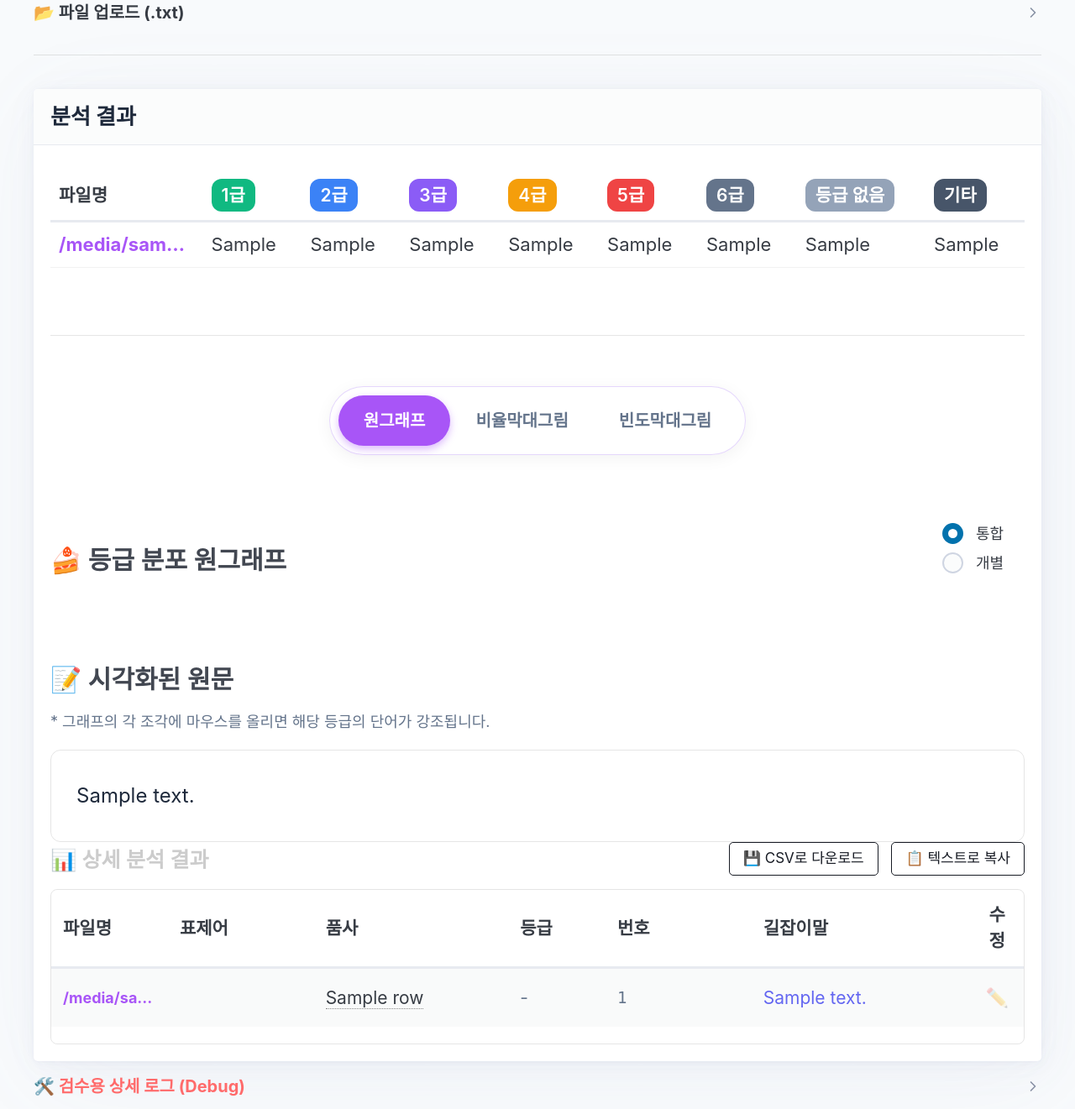
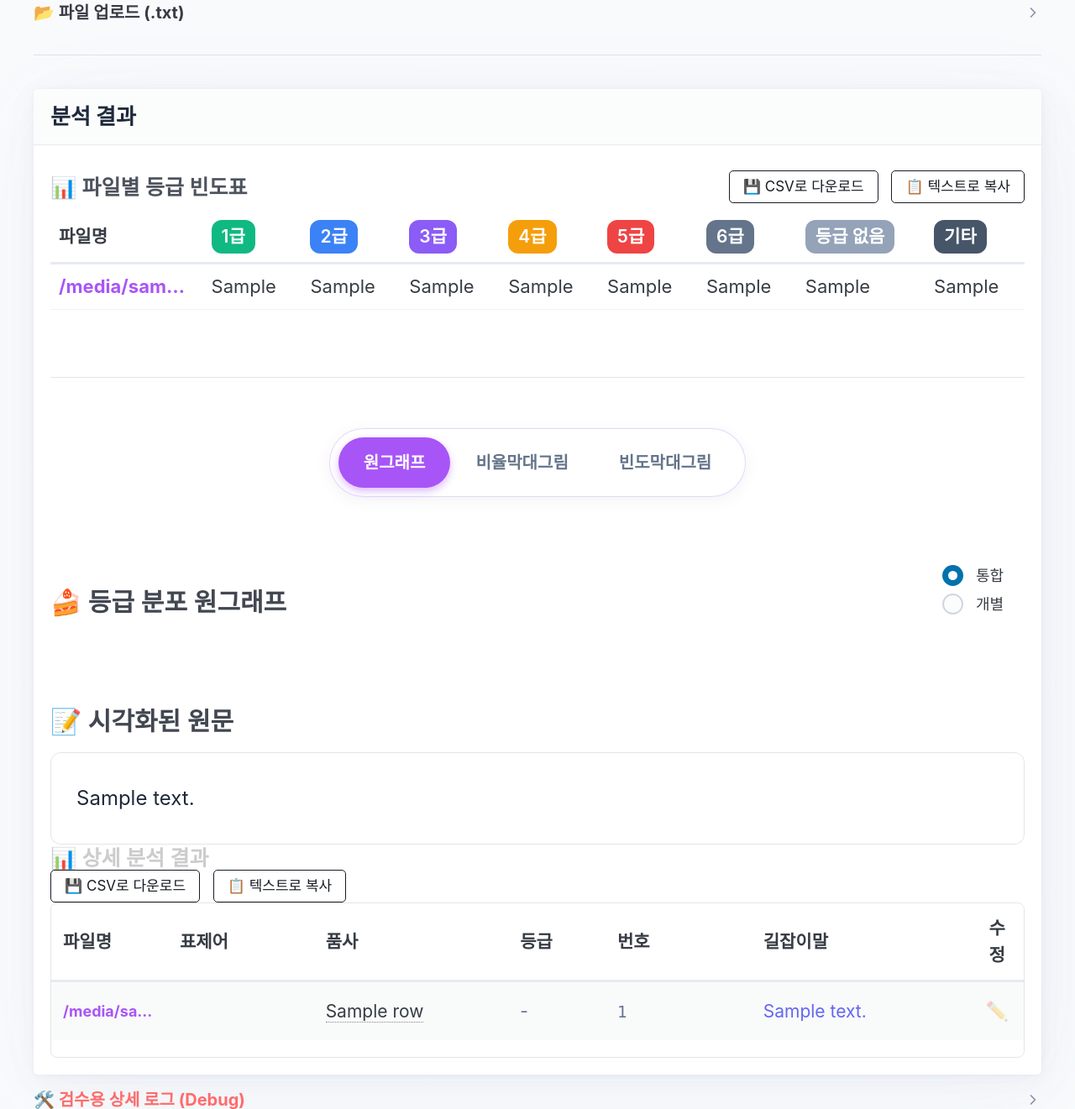
Before and after one commit to impulsive271/hangyeol, a Flask app: template templates/grade.html in a window 1280 px wide. Shown: the part 710-2031 px from the top of the page at 84% size. Run offline with Flask 3, Linux system fonts and the light colour scheme; the template is opened without the code that fills it: most values are stand-ins (such as "Sample title", 1, 10 or a date in 2020); some libraries are stand-ins or nearby versions; some web fonts are replaced.

Commit message:
feat: Add CSV download and copy buttons to Frequency Table, cleanup visualization text

```diff
--- a/templates/components/analysis_table.html
+++ b/templates/components/analysis_table.html
@@ -1,11 +1,10 @@
-<div style="display: flex; justify-content: space-between; align-items: center; margin-bottom: 0.8rem;">
 <h4 style="margin: 0; font-weight: 700; color: #ccc;">📊 상세 분석 결과</h4>
 <div>
-        <button type="button" class="outline contrast" onclick="downloadTableAsCsv()"
+    <button type="button" class="outline contrast" onclick="downloadTableAsCsv('analysis-table', 'analysis_result.csv')"
         style="padding: 6px 16px; font-size: 0.85rem; margin-bottom: 0; margin-right: 0.5rem;">
         💾 CSV로 다운로드
     </button>
-        <button type="button" class="outline contrast" onclick="copyTableText()"
+    <button type="button" class="outline contrast" onclick="copyTableText('analysis-table')"
         style="padding: 6px 16px; font-size: 0.85rem; margin-bottom: 0;">
         📋 텍스트로 복사
     </button>
@@ -197,31 +196,6 @@
 <script>
     let currentEditingRow = null;
     let localDebounceTimer; // [NEW] 디바운싱 타이머
-
-    function copyTableText() {
-        const table = document.getElementById('analysis-table');
-        if (!table) return;
-        let textToCopy = "";
-
-        // 헤더
-        const headers = Array.from(table.querySelectorAll('thead th'))
-            .slice(0, -1)
-            .map(th => th.innerText);
-        textToCopy += headers.join('\t') + '\n';
-
-        // 본문
-        const rows = table.querySelectorAll('tbody tr');
-        rows.forEach(row => {
-            const cells = Array.from(row.querySelectorAll('td'))
-                .slice(0, -1)
-                .map(td => td.innerText.replace(/[\r\n]+/g, " ").trim());
-            textToCopy += cells.join('\t') + '\n';
-        });
-
-        navigator.clipboard.writeText(textToCopy).then(() => {
-            alert('텍스트가 복사되었습니다! 엑셀에 붙여넣기 좋습니다.');
-        });
-    }
 
     function openEditModal(btn) {
         currentEditingRow = btn.closest('tr');
--- a/templates/components/visualization.html
+++ b/templates/components/visualization.html
@@ -84,9 +84,7 @@
     <!-- 3. 하이라이트 원문 영역 (공통) -->
     <div style="margin-top: 1rem;">
         <h3 style="margin-bottom: 1rem; font-weight: 700;">📝 시각화된 원문</h3>
-        <p style="color: var(--color-text-muted); font-size: 0.9rem; margin-bottom: 1rem;">
-            * 그래프의 각 조각에 마우스를 올리면 해당 등급의 단어가 강조됩니다.
-        </p>
+
         <!-- [NEW] 파일 선택 드롭다운 -->
         {% if file_text_contents and file_text_contents|length > 1 %}
         <div style="margin-bottom: 1rem; text-align: right;">
--- a/templates/grade.html
+++ b/templates/grade.html
@@ -44,8 +44,24 @@
     </header>
 
     <!-- [NEW] 등급 빈도수 테이블 -->
-    <div style="margin: 1.5rem 0; overflow-x: auto; text-align: center;">
-      <table role="grid" style="text-align: center; width: 100%; border-collapse: collapse;">
+    <div
+      style="display: flex; justify-content: space-between; align-items: center; margin-top: 1.5rem; margin-bottom: 0.5rem;">
+      <h4 style="margin: 0; font-weight: 700;">📊 파일별 등급 빈도표</h4>
+      <div>
+        <button type="button" class="outline contrast"
+          onclick="downloadTableAsCsv('frequency-table', 'frequency_stats.csv')"
+          style="padding: 6px 16px; font-size: 0.85rem; margin-bottom: 0; margin-right: 0.5rem;">
+          💾 CSV로 다운로드
+        </button>
+        <button type="button" class="outline contrast" onclick="copyTableText('frequency-table')"
+          style="padding: 6px 16px; font-size: 0.85rem; margin-bottom: 0;">
+          📋 텍스트로 복사
+        </button>
+      </div>
+    </div>
+
+    <div style="margin-bottom: 1.5rem; overflow-x: auto; text-align: center;">
+      <table id="frequency-table" role="grid" style="text-align: center; width: 100%; border-collapse: collapse;">
         <thead>
           <tr style="border-bottom: 1px solid var(--muted-border-color);">
             <th style="padding: 10px; min-width: 120px;">파일명</th>
@@ -122,14 +138,14 @@
 
 <script>
   // [UI] 표 내용을 탭(Tab) 구분 텍스트로 복사하는 함수
-  function copyTableText() {
-    const table = document.getElementById('analysis-table');
+  function copyTableText(tableId) {
+    const table = document.getElementById(tableId);
     if (!table) return;
 
     let textToCopy = "";
 
     // 헤더 가져오기
-    const headers = Array.from(table.querySelectorAll('thead th')).map(th => th.innerText);
+    const headers = Array.from(table.querySelectorAll('thead th')).map(th => th.innerText.trim());
     textToCopy += headers.join('\t') + '\n';
 
     // 본문 행 가져오기
@@ -148,28 +164,30 @@
     });
   }
 
-  function downloadTableAsCsv() {
-    const table = document.getElementById('analysis-table');
+  function downloadTableAsCsv(tableId, filename) {
+    const table = document.getElementById(tableId);
     if (!table) return;
 
     let csvContent = "\uFEFF"; // BOM for Excel
 
-    // 헤더 (마지막 '수정' 컬럼 제외)
-    // analysis_table.html 구조상 th가 6개(마지막은 수정).
-    // 하지만 copyTableText는 th.innerText를 그냥 다 가져오는 듯?
-    // th 구조 확인: 표제어, 품사, 등급, 번호, 길잡이말, 수정
-    // CSV에는 '수정' 컬럼이 필요 없으므로 제외하는 게 좋음.
-
+    // 헤더
     const headers = Array.from(table.querySelectorAll('thead th'))
-      .slice(0, -1) // 마지막 컬럼 제외
-      .map(th => th.innerText);
+      //.slice(0, -1) // Removed hardcoded slice - filtering logic should be handled by caller or generic
+      .filter(th => th.innerText !== '수정') // Simple filtering: prevent '수정' col
+      .map(th => th.innerText.trim());
     csvContent += headers.join(',') + '\n';
 
     // 본문
     const rows = table.querySelectorAll('tbody tr');
     rows.forEach(row => {
       const cells = Array.from(row.querySelectorAll('td'))
-        .slice(0, -1) // 마지막 컬럼 제외
+        //.slice(0, -1) // Removed hardcoded slice
+        .filter((td, index) => {
+          // Filter out '수정' column if it exists in header.
+          // We can check if corresponding header is '수정' but let's just exclude last one if it is button
+          const btn = td.querySelector('.btn-edit-row');
+          return !btn;
+        })
         .map(td => {
           let text = td.innerText.replace(/[\r\n]+/g, " ").trim();
           // 쉼표가 있으면 따옴표로 감싸기
@@ -183,7 +201,7 @@
     const url = URL.createObjectURL(blob);
     const link = document.createElement('a');
     link.setAttribute('href', url);
-    link.setAttribute('download', 'analysis_result.csv');
+    link.setAttribute('download', filename || 'table_data.csv');
     document.body.appendChild(link);
     link.click();
     document.body.removeChild(link);
```
Lines whose indentation alone changed are shown as unchanged.
